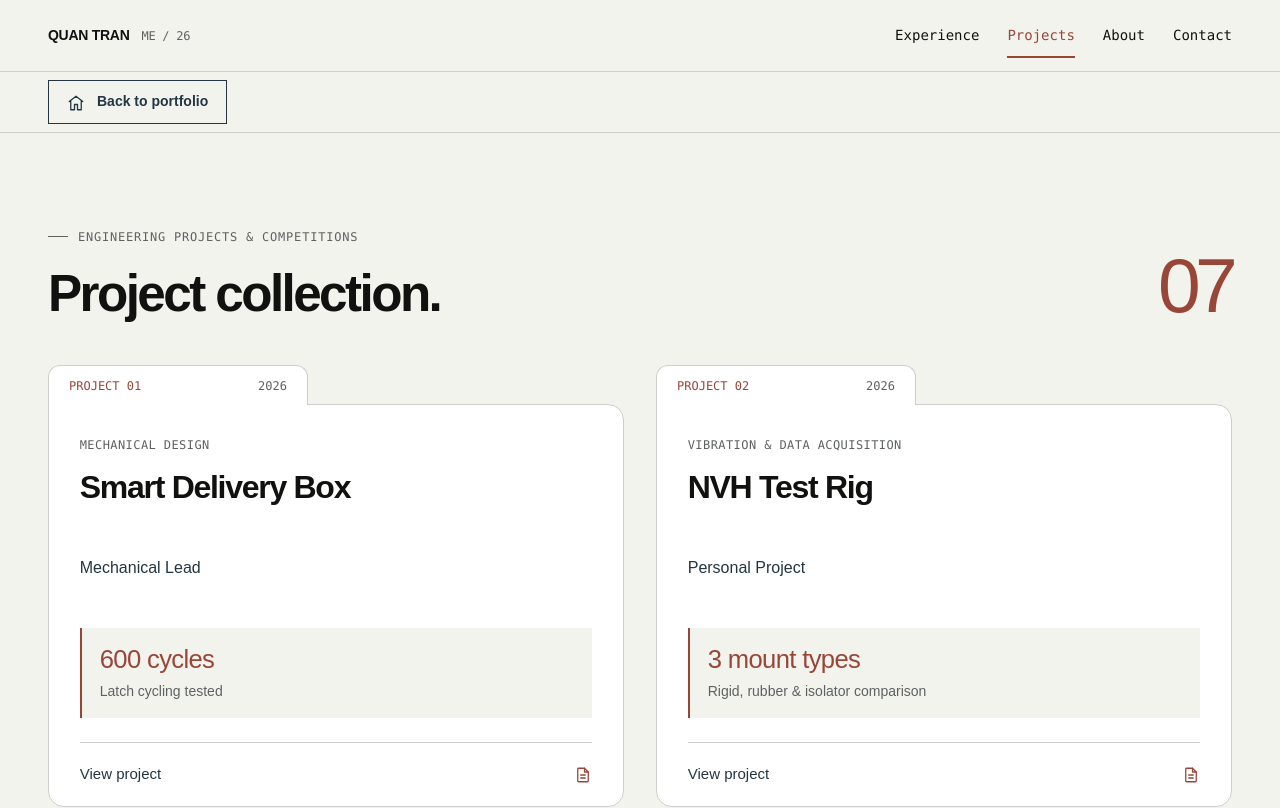
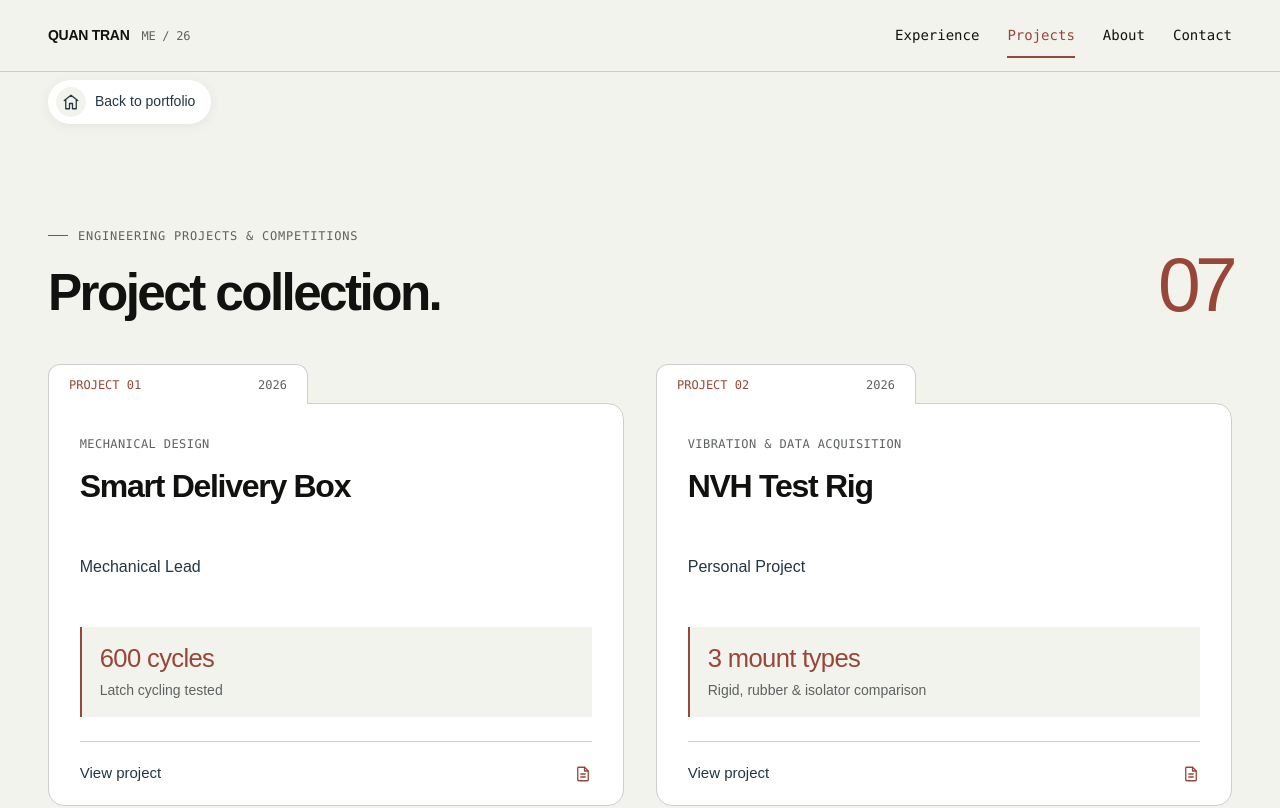
Before and after one commit to tquann207/tquan207.portfolio, a Next.js app: page /projects in a window 1280 px wide. Shown: the top 808 px of the page. Built offline with nearby package versions, Linux system fonts and the light colour scheme; no server answers.

Commit message:
Refine return controls and hide sticky link when bottom link is visible

```diff
--- a/app/globals.css
+++ b/app/globals.css
@@ -251,8 +251,12 @@ main:focus { outline: 0; }
 .awards-list li > span { font: .75rem/1.6 var(--mono); color: var(--accent); }
 
 /* Case studies: reading column plus jump navigation, with progressive detail. */
-.project-return-bar { position: sticky; top: 72px; z-index: 40; padding-block: 8px; background: var(--background); border-bottom: 1px solid var(--border); }
-.project-return-link { min-height: 44px; color: var(--dark); gap: 12px; }
+.project-return-bar { position: sticky; top: 72px; z-index: 40; padding-block: 8px; pointer-events: none; transition: opacity .16s ease, visibility .16s ease; }
+.project-return-bar[data-hidden="true"] { opacity: 0; visibility: hidden; }
+.project-return-link { display: inline-flex; align-items: center; min-height: 44px; padding: 6px 16px 6px 8px; gap: 9px; border-radius: 999px; background: var(--surface); color: var(--dark); box-shadow: 0 2px 12px rgb(35 54 66 / .08); font-size: .875rem; font-weight: 500; line-height: 1.4; pointer-events: auto; transition: color .16s ease, box-shadow .16s ease; }
+.project-return-link > span { display: inline-flex; align-items: center; justify-content: center; width: 30px; height: 30px; flex-shrink: 0; border-radius: 50%; background: var(--background); }
+.project-return-link:hover { color: var(--accent); box-shadow: 0 3px 14px rgb(35 54 66 / .13); }
+.project-return-bar[data-hidden="true"] .project-return-link { pointer-events: none; }
 .project-return-bottom { padding-bottom: 24px; }
 .case-study .case-index { top: 160px; }
 .case-hero { padding-block: 60px 40px; }
--- a/components/project-case-study.tsx
+++ b/components/project-case-study.tsx
@@ -52,6 +52,6 @@ export function ProjectCaseStudy({ project }: { project: Project }) {
       </section>)}</div>
     </div> : <div className="site-shell archive-record"><h2>Competition record</h2>{project.sections.map(s => <p id={s.id} key={s.id}>{s.body}</p>)}<dl className="case-metadata">{project.metrics.map(m => <div key={m.label}><dt>{m.label}</dt><dd>{m.value}</dd></div>)}</dl><p className="documentation-note">Design requirements, individual contributions, build records, and test evidence have not yet been provided. This page preserves the existing competition record.</p></div>}
     <section className="site-shell case-tools" aria-label="Tools and methods"><TechnicalLabel>TOOLS / METHODS</TechnicalLabel><div>{project.tools.map(tool => <span key={tool}>{tool}</span>)}</div></section>
-    <div className="site-shell"><div className="project-return-bottom"><ProjectReturnLink /></div><Link className="next-project" href={`/projects/${next.slug}/`}><span>NEXT PROJECT / {next.number}</span><strong>{next.title}</strong><span aria-hidden="true"><ActionIcon name="next" /></span></Link></div>
+    <div className="site-shell"><div className="project-return-bottom"><ProjectReturnLink id="project-return-bottom-link" /></div><Link className="next-project" href={`/projects/${next.slug}/`}><span>NEXT PROJECT / {next.number}</span><strong>{next.title}</strong><span aria-hidden="true"><ActionIcon name="next" /></span></Link></div>
   </main><Footer /></>;
 }
--- a/components/project-return.tsx
+++ b/components/project-return.tsx
@@ -1,17 +1,41 @@
+"use client";
+
+import { useEffect, useRef, useState } from "react";
+import { usePathname } from "next/navigation";
 import { ActionIcon } from "./action-icon";
 import { withBasePath } from "@/content/site-config";
 
-export function ProjectReturnLink() {
+export function ProjectReturnLink({ id }: { id?: string }) {
   return (
-    <a className="button button--line project-return-link" href={withBasePath("/#projects")}>
+    <a className="project-return-link" href={withBasePath("/#projects")} id={id}>
       <span aria-hidden="true"><ActionIcon name="home" /></span> Back to portfolio
     </a>
   );
 }
 
 export function ProjectReturnBar() {
+  const [bottomVisible, setBottomVisible] = useState(false);
+  const bar = useRef<HTMLElement>(null);
+  const pathname = usePathname();
+
+  useEffect(() => {
+    setBottomVisible(false);
+    const bottomLink = document.getElementById("project-return-bottom-link");
+    if (!bottomLink || !("IntersectionObserver" in window)) return;
+
+    const observer = new IntersectionObserver(([entry]) => {
+      if (!entry) return;
+      if (entry.isIntersecting && bar.current?.contains(document.activeElement)) {
+        bottomLink.focus({ preventScroll: true });
+      }
+      setBottomVisible(entry.isIntersecting);
+    }, { rootMargin: "-72px 0px 0px 0px", threshold: 0 });
+    observer.observe(bottomLink);
+    return () => observer.disconnect();
+  }, [pathname]);
+
   return (
-    <nav className="project-return-bar" aria-label="Return to portfolio">
+    <nav ref={bar} className="project-return-bar" aria-label="Return to portfolio" data-hidden={bottomVisible} aria-hidden={bottomVisible || undefined} inert={bottomVisible}>
       <div className="site-shell"><ProjectReturnLink /></div>
     </nav>
   );
```
